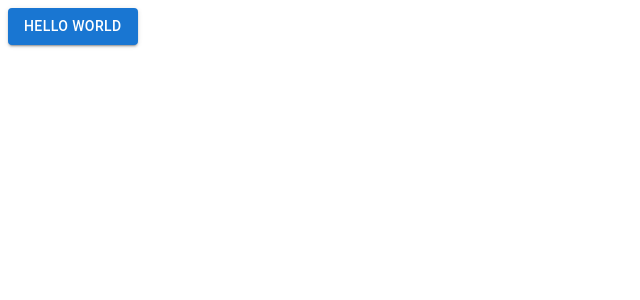
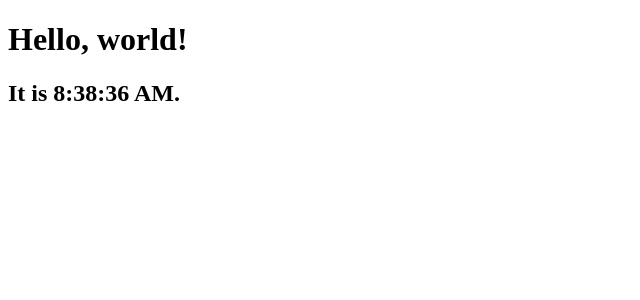
Before and after one commit to Seeker-Star/react-app, a React app: page / in a window 1280 px wide. Shown: the top 300 px of the page, without its empty margins (0-640 px from the left). Built offline with nearby package versions, Linux system fonts and the light colour scheme.

Commit message:
feat: add timer

```diff
--- a/public/index.html
+++ b/public/index.html
@@ -1,14 +1,12 @@
 <!DOCTYPE html>
 <html lang="en">
+
 <head>
   <meta charset="utf-8" />
   <link rel="icon" href="%PUBLIC_URL%/favicon.ico" />
   <meta name="viewport" content="width=device-width, initial-scale=1" />
   <meta name="theme-color" content="#000000" />
-    <meta
-      name="description"
-      content="Web site created using create-react-app"
-    />
+  <meta name="description" content="Web site created using create-react-app" />
   <link rel="apple-touch-icon" href="%PUBLIC_URL%/logo192.png" />
   <!--
       manifest.json provides metadata used when your web app is installed on a
@@ -24,10 +22,10 @@
       work correctly both with client-side routing and a non-root public URL.
       Learn how to configure a non-root public URL by running `npm run build`.
     -->
-    <title>React App</title>
+  <title>学习React</title>
 </head>
+
 <body>
-    <noscript>You need to enable JavaScript to run this app.</noscript>
   <div id="root"></div>
   <!--
       This HTML file is a template.
@@ -40,4 +38,5 @@
       To create a production bundle, use `npm run build` or `yarn build`.
     -->
 </body>
+
 </html>
--- a/src/index.js
+++ b/src/index.js
@@ -1,13 +1,40 @@
+import ReactDOM from "react-dom";
 import React from "react";
-import ReactDOM from "react-dom";
-import Button from "@mui/material/Button";
 
-function App() {
-  return (
-    <Button variant="contained" color="primary">
-      Hello World
-    </Button>
-  );
+class Clock extends React.Component {
+  constructor(props) {
+    super(props);
+    this.state = { date: new Date() };
+  }
+
+  componentDidMount() {
+    this.timerID = setInterval(
+      () => this.tick(),
+      1000
+    );
+  }
+
+  componentWillUnmount() {
+    clearInterval(this.timerID);
+  }
+
+  tick() {
+    this.setState({
+      date: new Date()
+    });
+  }
+
+  render() {
+    return (
+      <div>
+        <h1>Hello, world!</h1>
+        <h2>It is {this.state.date.toLocaleTimeString()}.</h2>
+      </div>
+    );
+  }
 }
 
-ReactDOM.render(<App />, document.querySelector("#root"));
+ReactDOM.render(
+  <Clock />,
+  document.getElementById('root')
+);
```
Lines whose indentation alone changed are shown as unchanged.
